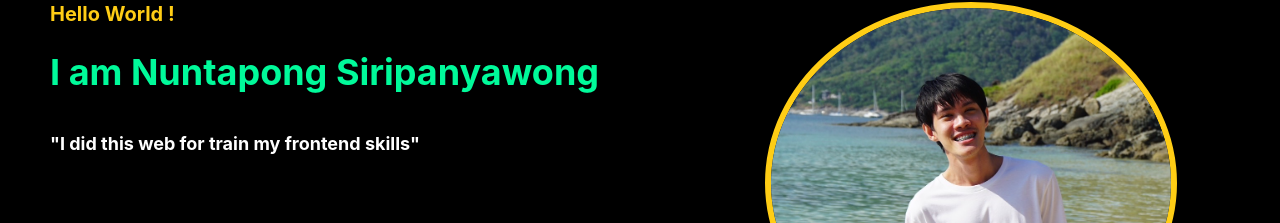
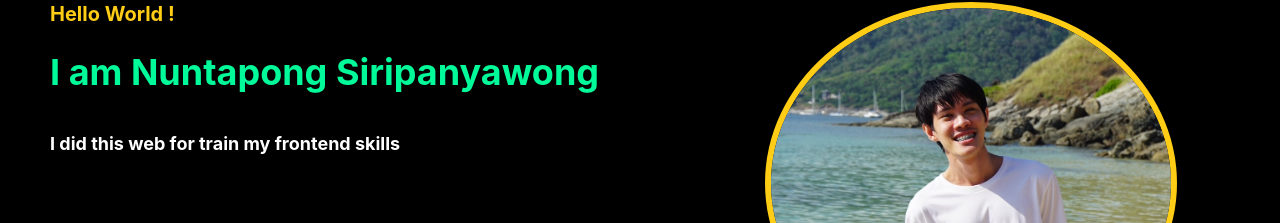
Before and after one commit to NuntapongS/my-portfolio, a React (Create React App) app: page / in a window 1280 px wide. Shown: the part 342-565 px from the top of the page. Built offline with nearby package versions, Linux system fonts and the light colour scheme.

Commit message:
delete string quote

```diff
--- a/src/components/whoAmI.tsx
+++ b/src/components/whoAmI.tsx
@@ -15,7 +15,7 @@ const WhoAmI = () => {
           Hello World !
           <h1 className="sub-content">I am Nuntapong Siripanyawong</h1>
           <h2 className="content">
-            "I did this web for train my frontend skills"
+            I did this web for train my frontend skills
           </h2>
         </div>
         <div>
```
